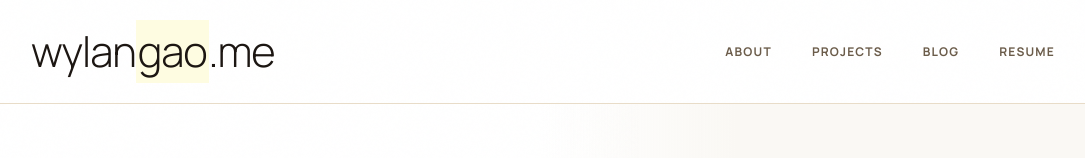
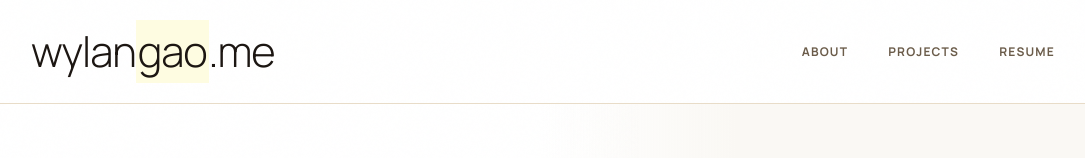
Before and after one commit to wylangao/wylan-site, a React (Vite) app: page / in a window 1280 px wide. Shown: the top 158 px of the page, without its empty margins (97-1182 px from the left). Built offline with nearby package versions, Linux system fonts and the light colour scheme.

Commit message:
Remove Blog link from navbar
Co-Authored-By: Claude Sonnet 4.6 <noreply@anthropic.com>

```diff
--- a/src/components/Navbar.jsx
+++ b/src/components/Navbar.jsx
@@ -5,7 +5,6 @@ import { useState } from 'react'
 const links = [
   { to: '/about',    label: 'About' },
   { to: '/projects', label: 'Projects' },
-  { to: '/blog',     label: 'Blog' },
   { to: '/resume',   label: 'Resume' },
 ]
 
```
